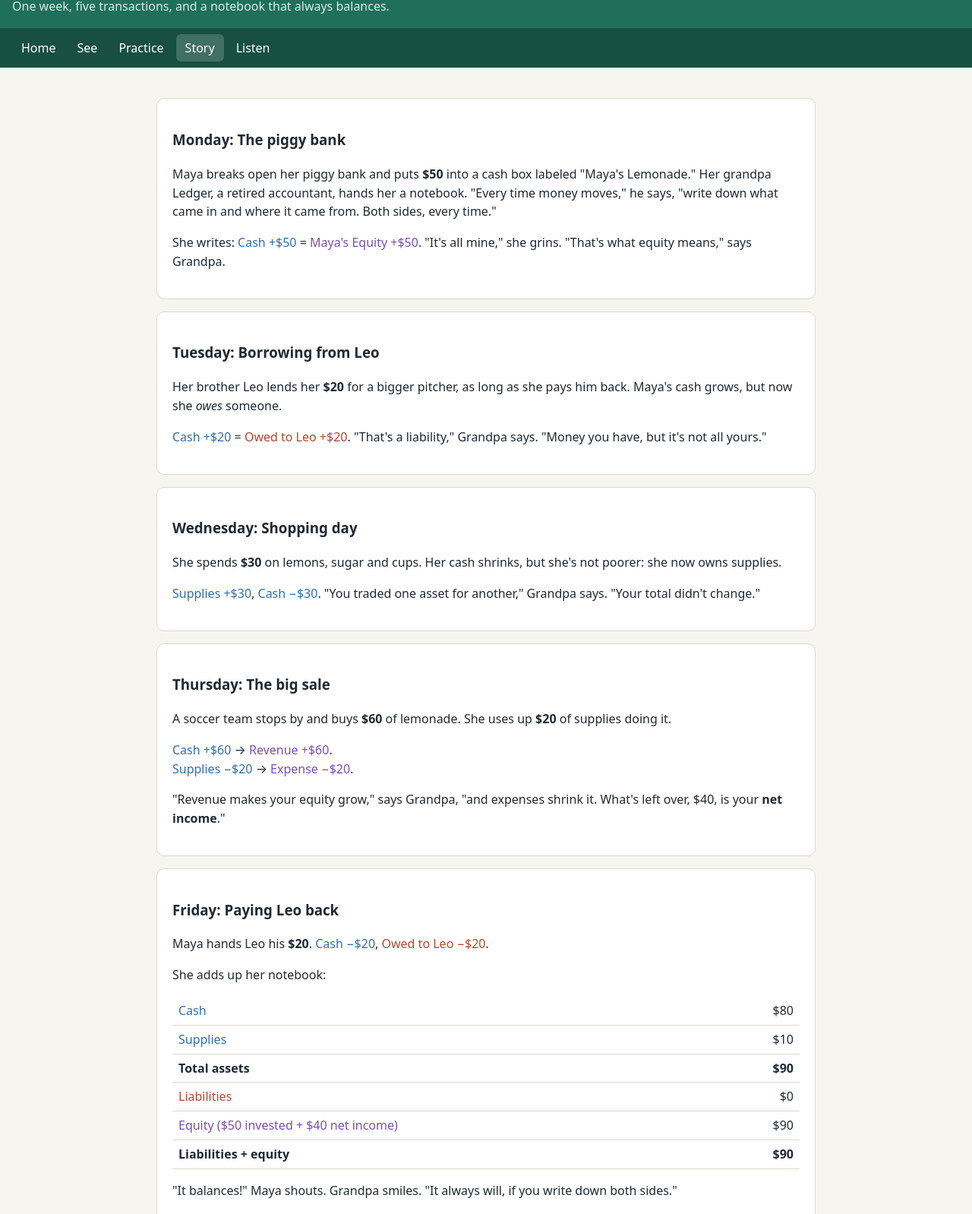
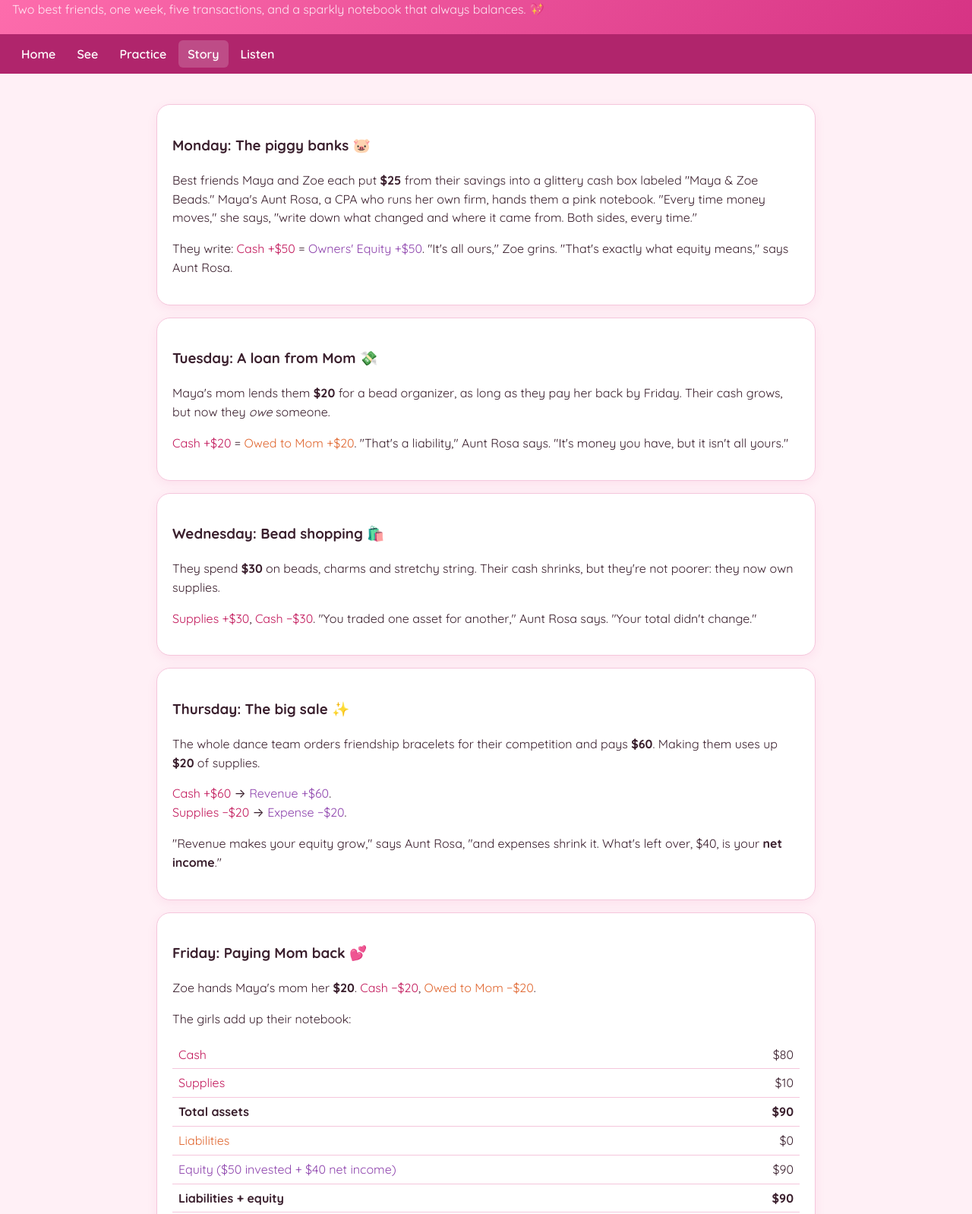
Before and after one commit to jmurgel/bmis-html-4, a plain HTML site: page story.html in a window 1280 px wide. Shown: the part 59-1657 px from the top of the page at 76% size. Drawn offline with Linux system fonts and the light colour scheme.

Commit message:
Pink theme and girl-focused examples
Pink palette, rounded cards and buttons, Quicksand font. Examples now
feature a bakery, boutique, nail studio and a bracelet business story.

Co-Authored-By: Claude Opus 5.5 <noreply@anthropic.com>
Claude-Session: https://claude.ai/code/session_013ZebE8bas14KjDdrSPH789

```diff
--- a/story.html
+++ b/story.html
@@ -4,12 +4,14 @@
   <meta charset="UTF-8">
   <meta name="viewport" content="width=device-width, initial-scale=1">
   <title>Ledger Lab · Story</title>
+  <link rel="preconnect" href="https://fonts.googleapis.com">
+  <link href="https://fonts.googleapis.com/css2?family=Quicksand:wght@400;600;700&display=swap" rel="stylesheet">
   <link rel="stylesheet" href="style.css">
 </head>
 <body>
   <header>
-    <h1>Story: Maya's Lemonade Stand</h1>
-    <p>One week, five transactions, and a notebook that always balances.</p>
+    <h1>Story: Maya &amp; Zoe's Bracelet Business</h1>
+    <p>Two best friends, one week, five transactions, and a sparkly notebook that always balances. 💖</p>
   </header>
   <nav>
     <a href="index.html">Home</a>
@@ -21,41 +23,44 @@
 
   <main>
     <div class="card">
-      <h3>Monday: The piggy bank</h3>
-      <p>Maya breaks open her piggy bank and puts <strong>$50</strong> into a cash box labeled "Maya's Lemonade."
-      Her grandpa Ledger, a retired accountant, hands her a notebook. "Every time money moves," he says,
-      "write down what came in and where it came from. Both sides, every time."</p>
-      <p>She writes: <span class="asset">Cash +$50</span> = <span class="equity">Maya's Equity +$50</span>.
-      "It's all mine," she grins. "That's what equity means," says Grandpa.</p>
+      <h3>Monday: The piggy banks 🐷</h3>
+      <p>Best friends Maya and Zoe each put <strong>$25</strong> from their savings into a glittery cash box labeled
+      "Maya &amp; Zoe Beads." Maya's Aunt Rosa, a CPA who runs her own firm, hands them a pink notebook.
+      "Every time money moves," she says, "write down what changed and where it came from. Both sides, every time."</p>
+      <p>They write: <span class="asset">Cash +$50</span> = <span class="equity">Owners' Equity +$50</span>.
+      "It's all ours," Zoe grins. "That's exactly what equity means," says Aunt Rosa.</p>
     </div>
 
     <div class="card">
-      <h3>Tuesday: Borrowing from Leo</h3>
-      <p>Her brother Leo lends her <strong>$20</strong> for a bigger pitcher, as long as she pays him back.
-      Maya's cash grows, but now she <em>owes</em> someone.</p>
-      <p><span class="asset">Cash +$20</span> = <span class="liab">Owed to Leo +$20</span>. "That's a liability," Grandpa says.
-      "Money you have, but it's not all yours."</p>
+      <h3>Tuesday: A loan from Mom 💸</h3>
+      <p>Maya's mom lends them <strong>$20</strong> for a bead organizer, as long as they pay her back by Friday.
+      Their cash grows, but now they <em>owe</em> someone.</p>
+      <p><span class="asset">Cash +$20</span> = <span class="liab">Owed to Mom +$20</span>. "That's a liability," Aunt Rosa says.
+      "It's money you have, but it isn't all yours."</p>
     </div>
 
     <div class="card">
-      <h3>Wednesday: Shopping day</h3>
-      <p>She spends <strong>$30</strong> on lemons, sugar and cups. Her cash shrinks, but she's not poorer: she now owns supplies.</p>
+      <h3>Wednesday: Bead shopping 🛍️</h3>
+      <p>They spend <strong>$30</strong> on beads, charms and stretchy string. Their cash shrinks, but they're not poorer:
+      they now own supplies.</p>
       <p><span class="asset">Supplies +$30</span>, <span class="asset">Cash −$30</span>. "You traded one asset for another,"
-      Grandpa says. "Your total didn't change."</p>
+      Aunt Rosa says. "Your total didn't change."</p>
     </div>
 
     <div class="card">
-      <h3>Thursday: The big sale</h3>
-      <p>A soccer team stops by and buys <strong>$60</strong> of lemonade. She uses up <strong>$20</strong> of supplies doing it.</p>
+      <h3>Thursday: The big sale ✨</h3>
+      <p>The whole dance team orders friendship bracelets for their competition and pays <strong>$60</strong>.
+      Making them uses up <strong>$20</strong> of supplies.</p>
       <p><span class="asset">Cash +$60</span> → <span class="equity">Revenue +$60</span>.<br>
       <span class="asset">Supplies −$20</span> → <span class="equity">Expense −$20</span>.</p>
-      <p>"Revenue makes your equity grow," says Grandpa, "and expenses shrink it. What's left over, $40, is your <strong>net income</strong>."</p>
+      <p>"Revenue makes your equity grow," says Aunt Rosa, "and expenses shrink it. What's left over, $40,
+      is your <strong>net income</strong>."</p>
     </div>
 
     <div class="card">
-      <h3>Friday: Paying Leo back</h3>
-      <p>Maya hands Leo his <strong>$20</strong>. <span class="asset">Cash −$20</span>, <span class="liab">Owed to Leo −$20</span>.</p>
-      <p>She adds up her notebook:</p>
+      <h3>Friday: Paying Mom back 💕</h3>
+      <p>Zoe hands Maya's mom her <strong>$20</strong>. <span class="asset">Cash −$20</span>, <span class="liab">Owed to Mom −$20</span>.</p>
+      <p>The girls add up their notebook:</p>
       <table>
         <tr><td class="asset">Cash</td><td class="num">$80</td></tr>
         <tr><td class="asset">Supplies</td><td class="num">$10</td></tr>
@@ -64,11 +69,12 @@
         <tr><td class="equity">Equity ($50 invested + $40 net income)</td><td class="num">$90</td></tr>
         <tr><th>Liabilities + equity</th><th class="num">$90</th></tr>
       </table>
-      <p>"It balances!" Maya shouts. Grandpa smiles. "It always will, if you write down both sides."</p>
+      <p>"It balances!" they shout together. Aunt Rosa smiles. "It always will, if you write down both sides.
+      Welcome to running a business, ladies."</p>
     </div>
 
     <div class="card">
-      <h3>What Maya learned</h3>
+      <h3>What Maya &amp; Zoe learned</h3>
       <ul>
         <li>Assets = Liabilities + Equity, after every transaction.</li>
         <li>Borrowing increases assets <em>and</em> liabilities.</li>
@@ -79,6 +85,6 @@
     </div>
   </main>
 
-  <footer>BMIS 235 · Ledger Lab</footer>
+  <footer>BMIS 235 · Ledger Lab 💖 Made for future boss girls</footer>
 </body>
 </html>
--- a/style.css
+++ b/style.css
@@ -1,14 +1,14 @@
 /* One stylesheet shared by every page */
 :root {
-  --bg: #f7f5f0;
+  --bg: #fff0f6;
   --card: #ffffff;
-  --ink: #1f2933;
-  --muted: #5f6b76;
-  --accent: #1f6f5c;
-  --asset: #2f6fb3;
-  --liab: #b3472f;
-  --equity: #7a4fb3;
-  --line: #ddd8cc;
+  --ink: #3a1f2d;
+  --muted: #85566c;
+  --accent: #d63384;
+  --asset: #c2185b;
+  --liab: #e0662f;
+  --equity: #8e44ad;
+  --line: #f5c6dc;
   --good: #1f8a4c;
   --bad: #c0392b;
 }
@@ -17,16 +17,16 @@
 
 body {
   margin: 0;
-  font-family: system-ui, -apple-system, "Segoe UI", Roboto, sans-serif;
+  font-family: "Quicksand", system-ui, -apple-system, "Segoe UI", Roboto, sans-serif;
   background: var(--bg);
   color: var(--ink);
   line-height: 1.55;
 }
 
 header {
-  background: var(--accent);
+  background: linear-gradient(135deg, #ff6fae, #d63384);
   color: #fff;
-  padding: 16px;
+  padding: 20px 16px;
 }
 header h1 { margin: 0; font-size: 1.4rem; }
 header p { margin: 4px 0 0; opacity: .85; }
@@ -35,10 +35,11 @@ nav {
   display: flex;
   flex-wrap: wrap;
   gap: 4px;
-  background: #174f42;
+  background: #b0256c;
   padding: 8px 16px;
 }
 nav a {
+  font-weight: 600;
   color: #fff;
   text-decoration: none;
   padding: 6px 12px;
@@ -53,8 +54,9 @@ h2 { margin-top: 32px; }
 .card {
   background: var(--card);
   border: 1px solid var(--line);
-  border-radius: 10px;
+  border-radius: 18px;
   padding: 20px;
+  box-shadow: 0 4px 14px rgba(214, 51, 132, .08);
   margin: 16px 0;
 }
 
@@ -71,12 +73,13 @@ button {
   background: var(--accent);
   color: #fff;
   border: 0;
-  border-radius: 6px;
-  padding: 8px 14px;
+  border-radius: 999px;
+  padding: 8px 16px;
+  font-weight: 600;
   cursor: pointer;
   margin: 4px 4px 4px 0;
 }
-button.secondary { background: #e6e1d6; color: var(--ink); }
+button.secondary { background: #fbd3e6; color: var(--ink); }
 button:disabled { opacity: .5; cursor: default; }
 
 input, select, textarea {
@@ -127,10 +130,10 @@ textarea { min-height: 180px; }
 .t .cols > div { padding: 4px 6px; font-size: .9rem; }
 .t .cols > div:first-child { border-right: 2px solid var(--ink); }
 .t .flash { animation: flash 1s ease; }
-@keyframes flash { from { background: #fff3a8; } to { background: transparent; } }
+@keyframes flash { from { background: #ffc2dd; } to { background: transparent; } }
 
 /* Quiz */
-.choices button { display: block; width: 100%; text-align: left; background: #eef3f1; color: var(--ink); }
+.choices button { display: block; width: 100%; text-align: left; background: #ffe3f0; color: var(--ink); border-radius: 12px; }
 .choices button.right { background: var(--good); color: #fff; }
 .choices button.wrong { background: var(--bad); color: #fff; }
 .feedback { margin-top: 8px; font-weight: 600; }
@@ -140,7 +143,7 @@ table { width: 100%; border-collapse: collapse; }
 th, td { padding: 6px 8px; border-bottom: 1px solid var(--line); text-align: left; }
 td.num, th.num { text-align: right; }
 tr.planted td { cursor: pointer; }
-tr.planted td:hover { background: #fff6d6; }
+tr.planted td:hover { background: #ffe3f0; }
 
 .hint { color: var(--muted); font-size: .9rem; }
 
```
Also changed, not shown: index.html (+7 -5 lines), listen.html (+4 -2 lines), practice.html (+8 -6 lines), see.html (+15 -13 lines).
